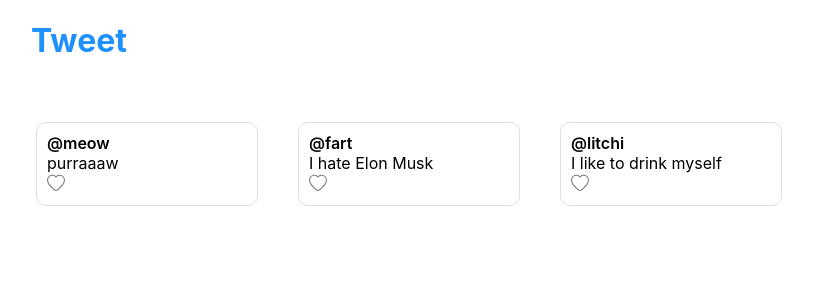
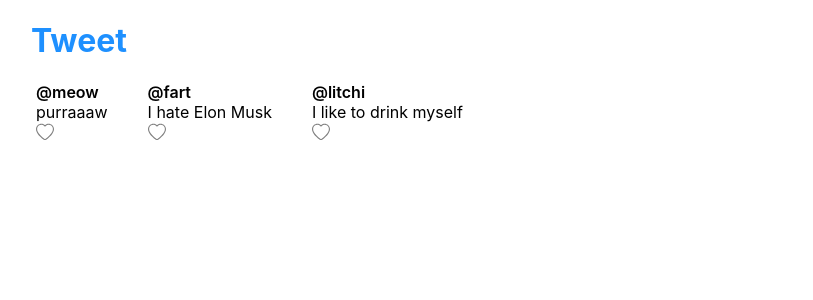
Before and after one commit to roshnirajak/React-Tweet, a React (Create React App) app: page / in a window 1280 px wide. Shown: the top 300 px of the page, without its empty margins (4-817 px from the left). Built offline with nearby package versions, Linux system fonts and the light colour scheme.

Commit message:
Update App.css

```diff
--- a/src/App.css
+++ b/src/App.css
@@ -4,27 +4,29 @@
 
 .contents{
   display: flex;
-  padding:20px
+  padding:20px;
+  padding-top: 0;
 }
 .container{
-  padding:20px
+  padding:20px;
+  padding-top:0px
 }
-#box{
+.box{
   width:200px;
   height:auto;
   padding:10px;
   border:1px solid #dfdfdf;
   border-radius:10px;
 }
-/* input{
+input{
   border-top: 0px;
   border-right:0px;
   border-left:0px;
   font-size: 16px;
-} */
+}
 h1{
   color:dodgerblue;
-  margin-left:35px
+  margin-left:35px;
 }
 
 button{
```
